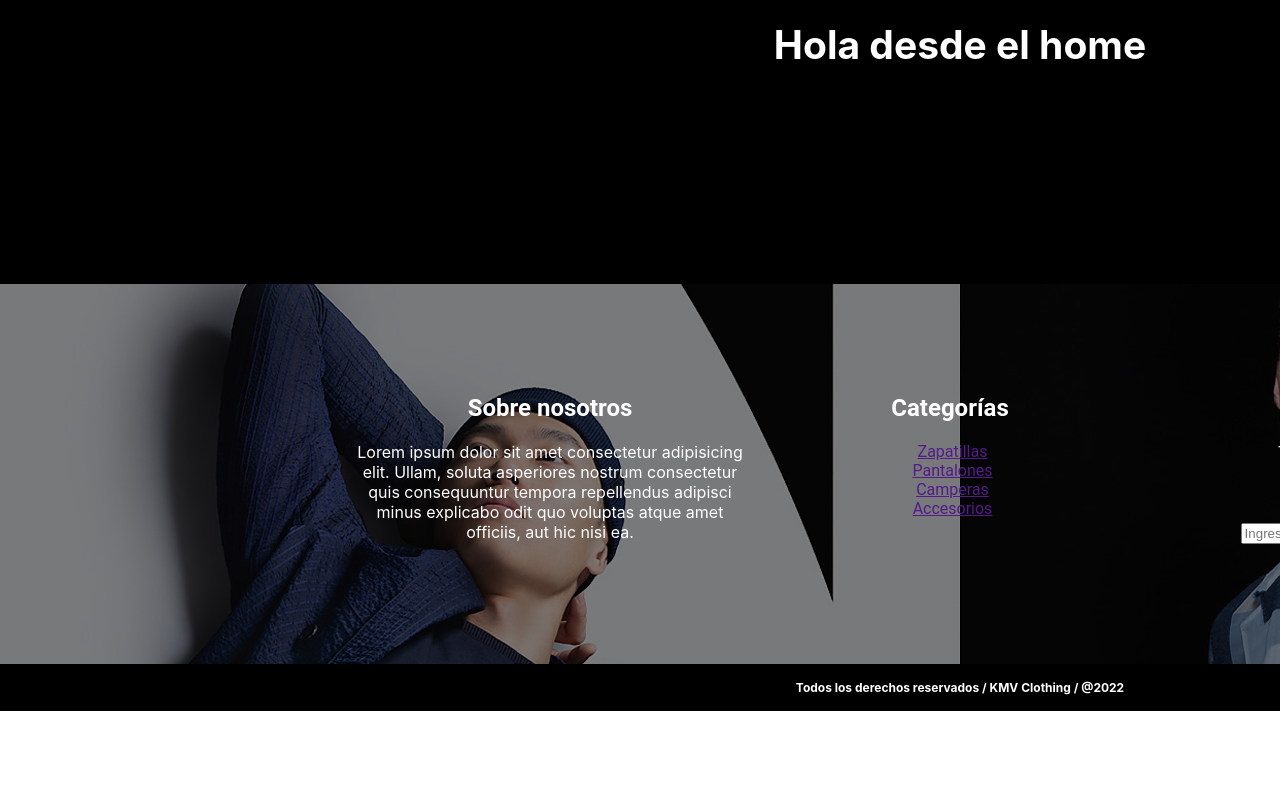
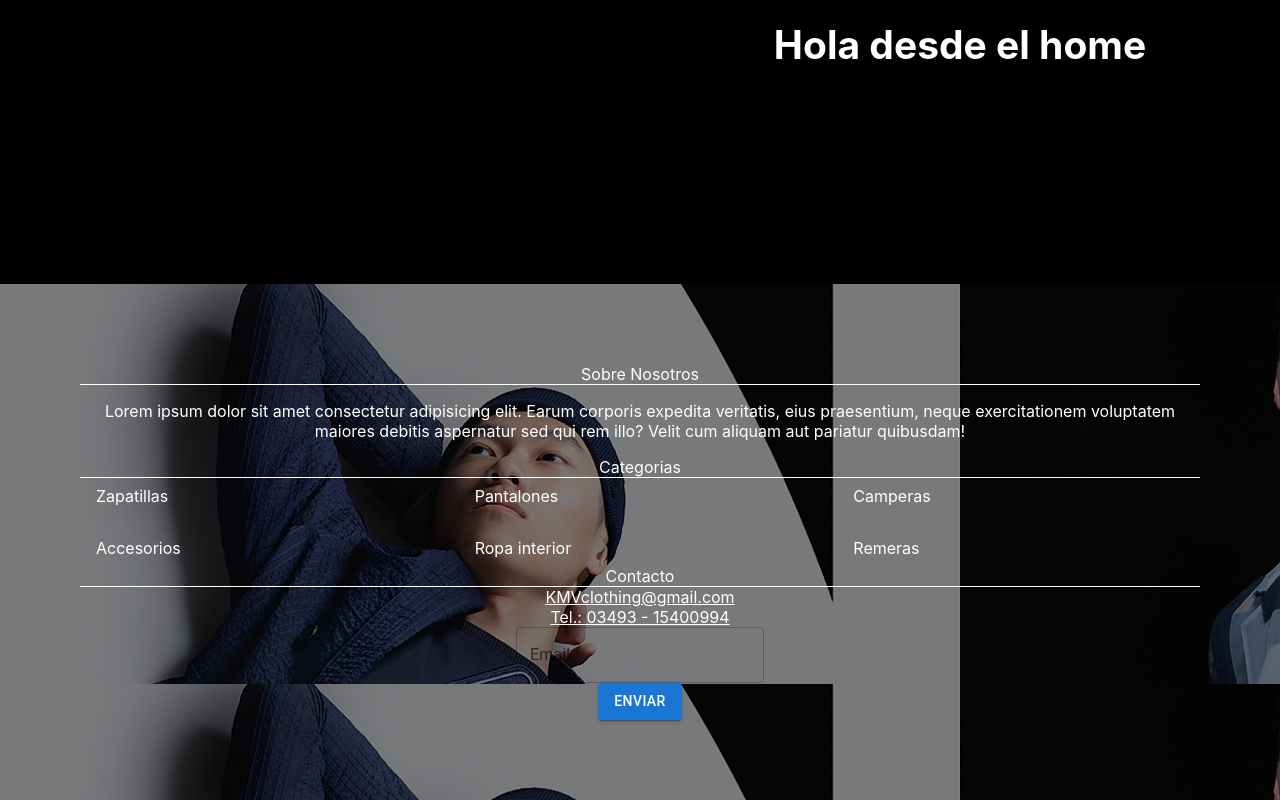
Before and after one commit to arianhoff/TrabajoGrupalKMVClothing, a React (Create React App) app: page / in a window 1280 px wide. Shown: the part 596-1396 px from the top of the page. Before the commit the page ends 1307 px from the top, so only its background shows below. Built offline with nearby package versions, Linux system fonts and the light colour scheme.

Commit message:
Se aplica Material al Footer

```diff
--- a/src/general/footer.js
+++ b/src/general/footer.js
@@ -1,70 +1,157 @@
-import React from "react";
-import Style from "../style/footerKMV.css";
+import Container from "@mui/material/Container";
+import Grid from "@mui/material/Grid";
+import Box from "@mui/material/Box";
+import Link from "@mui/material/Link";
+import { Button } from "@mui/material";
+import { TextField } from "@mui/material";
+import Item from "@mui/material/ListItem";
+import "../style/footerKMV.css";
 
-const Footer = () => {
+export default function Footer() {
   return (
-    <>
-      <div className="div-global">
-        <div className="derechos">
-          <h4>Todos los derechos reservados / KMV Clothing / @2022</h4>
-        </div>
-        <div className="first-div">
-          <div className="first-h2">
-            <h2>Sobre nosotros</h2>
-          </div>
-          <div className="first-p">
-            <p>
-              Lorem ipsum dolor sit amet consectetur adipisicing elit. Ullam,
-              soluta asperiores nostrum consectetur quis consequuntur tempora
-              repellendus adipisci minus explicabo odit quo voluptas atque amet
-              officiis, aut hic nisi ea.
-            </p>
-          </div>
-        </div>
-        <div className="second-div">
-          <div className="categories">
-            <h2>Categorías</h2>
-          </div>
-          <div className="options">
-            <ul>
-              <li className="zap">
-                <a href="">Zapatillas</a>
-              </li>
-              <li>
-                <a href="">Pantalones</a>
-              </li>
-              <li>
-                <a href="">Camperas</a>
-              </li>
-              <li>
-                <a href="">Accesorios</a>
-              </li>
-            </ul>
-          </div>
-        </div>
-        <div className="third-div">
-          <div className="contact">
-            <h2>Contacto</h2>
-          </div>
-          <div className="datos">
-            <ul>
-              <li>Tel.: +54 3493-15400808</li>
-              <li>KMVClothing@gmail.com</li>
-            </ul>
-          </div>
-          <div className="box">
-            <label for="Nombre">Email:</label>
-            <br />
-            <input
-              className="ingreso"
-              type="Nombre"
-              placeholder="Ingrese su Email"
-            />
-            <button className="boton"> Enviar </button>
-          </div>
-        </div>
-      </div>
-    </>
+    <footer>
+      <Box
+        px={{ xs: 3, sm: 10 }}
+        py={{ xs: 5, sm: 10 }}
+        className="footer-global"
+        color="white"
+      >
+        <Container maxWidth="lg"></Container>
+        <Grid item md={3}>
+          <Grid>
+            <Box borderBottom={1}>Sobre Nosotros</Box>
+            <Box>
+              <p>
+                Lorem ipsum dolor sit amet consectetur adipisicing elit. Earum
+                corporis expedita veritatis, eius praesentium, neque
+                exercitationem voluptatem maiores debitis aspernatur sed qui rem
+                illo? Velit cum aliquam aut pariatur quibusdam!
+              </p>
+            </Box>
+          </Grid>
+        </Grid>
+        <Grid item md={3}>
+          <Grid>
+            <Box borderBottom={1}>Categorias</Box>
+            <Box>
+              <Grid container spacing={2}>
+                <Grid item xs={6} md={4}>
+                  <Item>Zapatillas</Item>
+                </Grid>
+                <Grid item xs={6} md={4}>
+                  <Item>Pantalones</Item>
+                </Grid>
+                <Grid item xs={6} md={4}>
+                  <Item>Camperas</Item>
+                </Grid>
+                <Grid item xs={6} md={4}>
+                  <Item>Accesorios</Item>
+                </Grid>
+                <Grid item xs={6} md={4}>
+                  <Item>Ropa interior</Item>
+                </Grid>
+                <Grid item xs={6} md={4}>
+                  <Item>Remeras</Item>
+                </Grid>
+              </Grid>
+            </Box>
+          </Grid>
+        </Grid>
+        <Grid item md={3}>
+          <Grid>
+            <Box borderBottom={1}>Contacto</Box>
+            <Box>
+              <Link href="/" color="inherit">
+                KMVclothing@gmail.com
+              </Link>
+            </Box>
+            <Box>
+              <Link href="/" color="inherit">
+                Tel.: 03493 - 15400994
+              </Link>
+            </Box>
+            <Box>
+              <TextField id="outlined-basic" label="Email" variant="outlined" />
+            </Box>
+            <Box>
+              <Link href="/" color="inherit">
+                <Button variant="contained">Enviar</Button>
+              </Link>
+            </Box>
+          </Grid>
+        </Grid>
+      </Box>
+    </footer>
   );
-};
-export default Footer;
+}
+
+// import React from "react";
+// import Style from "../style/footerKMV.css";
+
+// const Footer = () => {
+//   return (
+//     <>
+//       <div className="div-global">
+//         <div className="derechos">
+//           <h4>Todos los derechos reservados / KMV Clothing / @2022</h4>
+//         </div>
+//         <div className="first-div">
+//           <div className="first-h2">
+//             <h2>Sobre nosotros</h2>
+//           </div>
+//           <div className="first-p">
+//             <p>
+//               Lorem ipsum dolor sit amet consectetur adipisicing elit. Ullam,
+//               soluta asperiores nostrum consectetur quis consequuntur tempora
+//               repellendus adipisci minus explicabo odit quo voluptas atque amet
+//               officiis, aut hic nisi ea.
+//             </p>
+//           </div>
+//         </div>
+//         <div className="second-div">
+//           <div className="categories">
+//             <h2>Categorías</h2>
+//           </div>
+//           <div className="options">
+//             <ul>
+//               <li className="zap">
+//                 <a href="">Zapatillas</a>
+//               </li>
+//               <li>
+//                 <a href="">Pantalones</a>
+//               </li>
+//               <li>
+//                 <a href="">Camperas</a>
+//               </li>
+//               <li>
+//                 <a href="">Accesorios</a>
+//               </li>
+//             </ul>
+//           </div>
+//         </div>
+//         <div className="third-div">
+//           <div className="contact">
+//             <h2>Contacto</h2>
+//           </div>
+//           <div className="datos">
+//             <ul>
+//               <li>Tel.: +54 3493-15400808</li>
+//               <li>KMVClothing@gmail.com</li>
+//             </ul>
+//           </div>
+//           <div className="box">
+//             <label for="Nombre">Email:</label>
+//             <br />
+//             <input
+//               className="ingreso"
+//               type="Nombre"
+//               placeholder="Ingrese su Email"
+//             />
+//             <button className="boton"> Enviar </button>
+//           </div>
+//         </div>
+//       </div>
+//     </>
+//   );
+// };
+// export default Footer;
--- a/src/style/footerKMV.css
+++ b/src/style/footerKMV.css
@@ -1,4 +1,4 @@
-.div-global {
+/* .div-global {
   display: grid;
   grid-template-columns: 1fr 1fr 1fr;
   background-image: url(../assets/imagenfooter.png);
@@ -63,4 +63,8 @@
   margin-top: 380px;
   width: 1920px;
   font-size: 12px;
-};
+}; */
+
+.footer-global {
+  background-image: url(../assets/imagenfooter.png);
+}
```
